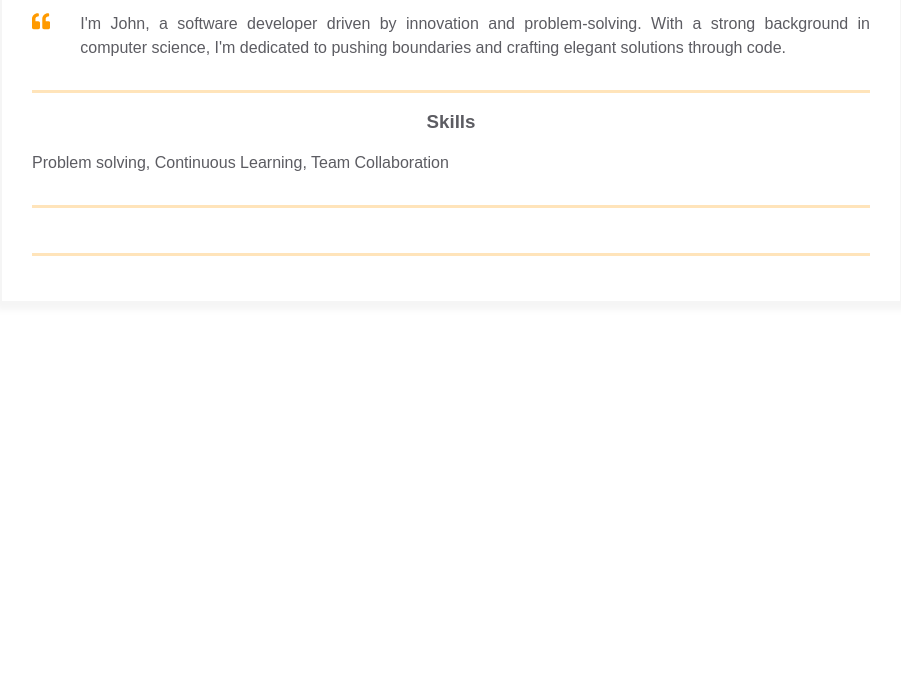
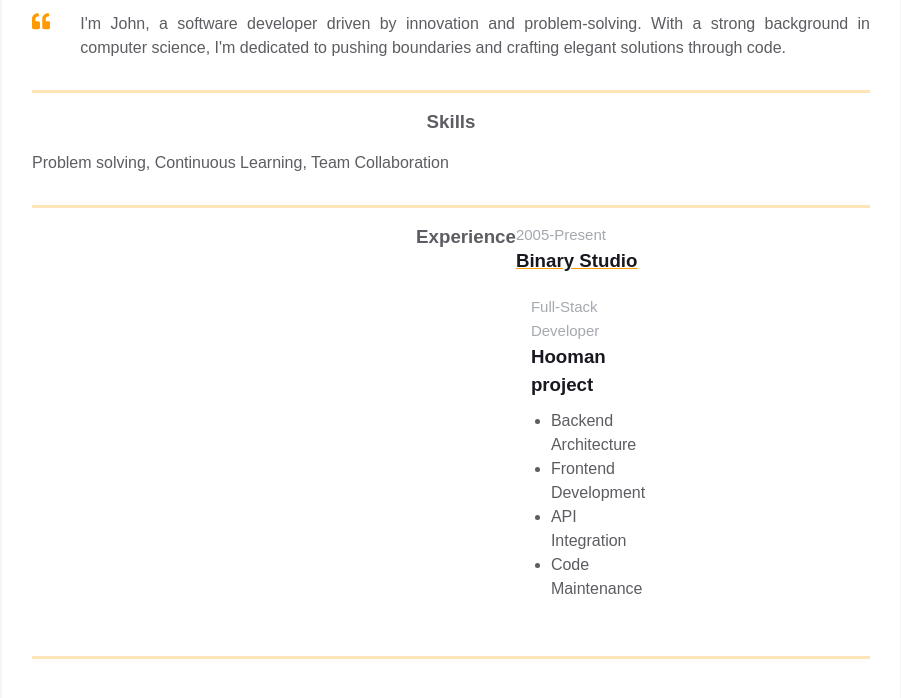
Before and after one commit to AnnaKupyniak/homepage, a plain HTML site: page index.html in a window 1280 px wide. Shown: the part 338-1036 px from the top of the page, without its empty margins (189-1090 px from the left). Before the commit the page ends 800 px from the top, so only its background shows below. Drawn offline with Linux system fonts and the light colour scheme.

Commit message:
Add experience

```diff
--- a/index.html
+++ b/index.html
@@ -118,7 +118,28 @@
             <div class="resume__block">
               <div class="main-info fh">
                 <div class="experiences"></div>
+                <h3 class="experiences__header">Experience</h3>
+                <div class="experiences__company">
+                  <div class="experiences__company-header">
+                    <span class="experiences__company-header-durability"
+                      >2005-Present</span
+                    >
+                    <h3 class="experiences__company-header-name">Binary Studio</h3>
+                  </div>
 
+                  <div class="experiences__company-project">
+                    <span class="experiences__company-project-role"
+                      >Full-Stack Developer</span
+                    >
+                    <h3 class="experiences__company-project-name">Hooman project</h3>
+                    <ul class="experiences__company-project-responsibilities">
+                      <li>Backend Architecture</li>
+                      <li>Frontend Development</li>
+                      <li>API Integration</li>
+                      <li>Code Maintenance</li>
+                    </ul>
+                  </div>
+                </div>
                 <div class="additional-info fv"></div>
               </div>
             </div>
```
